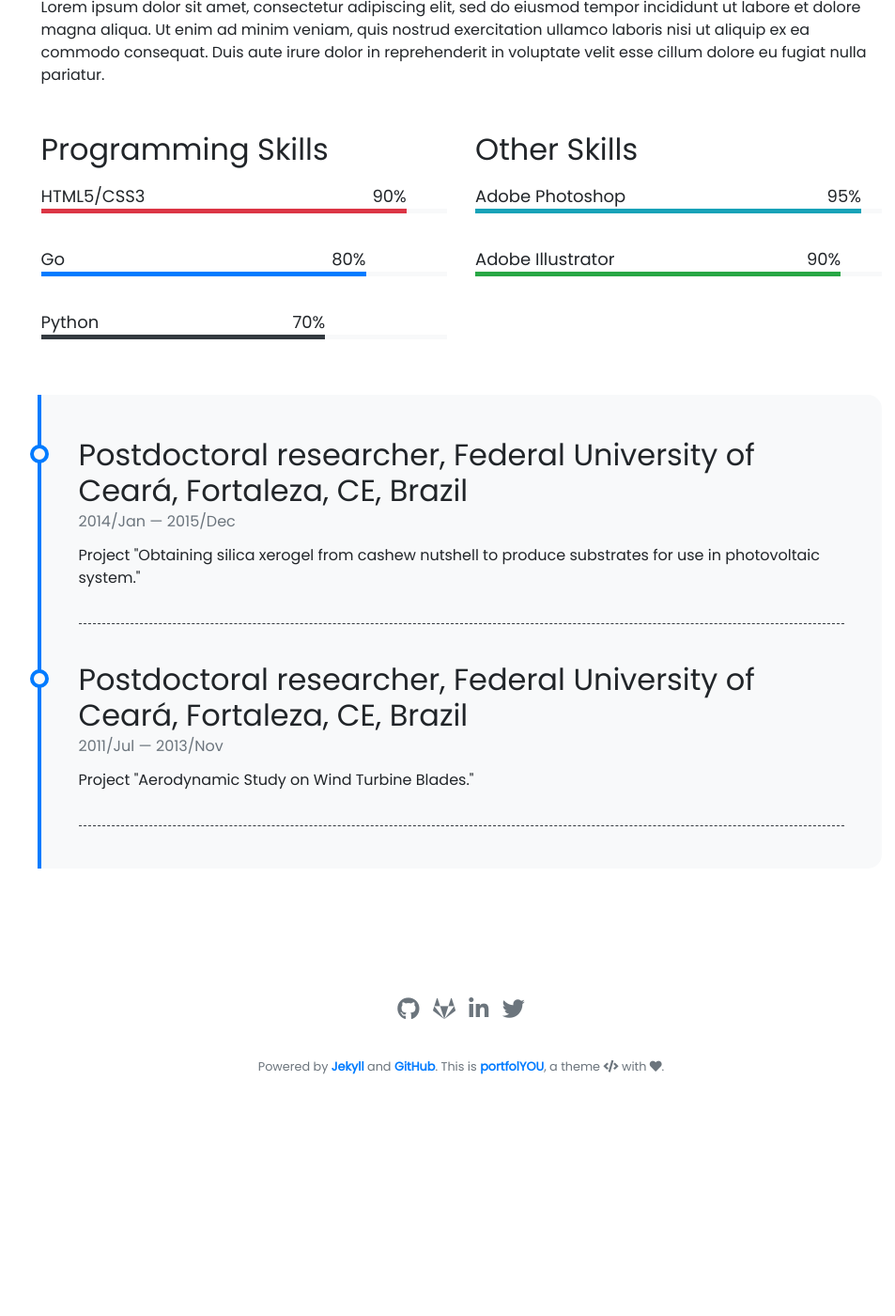
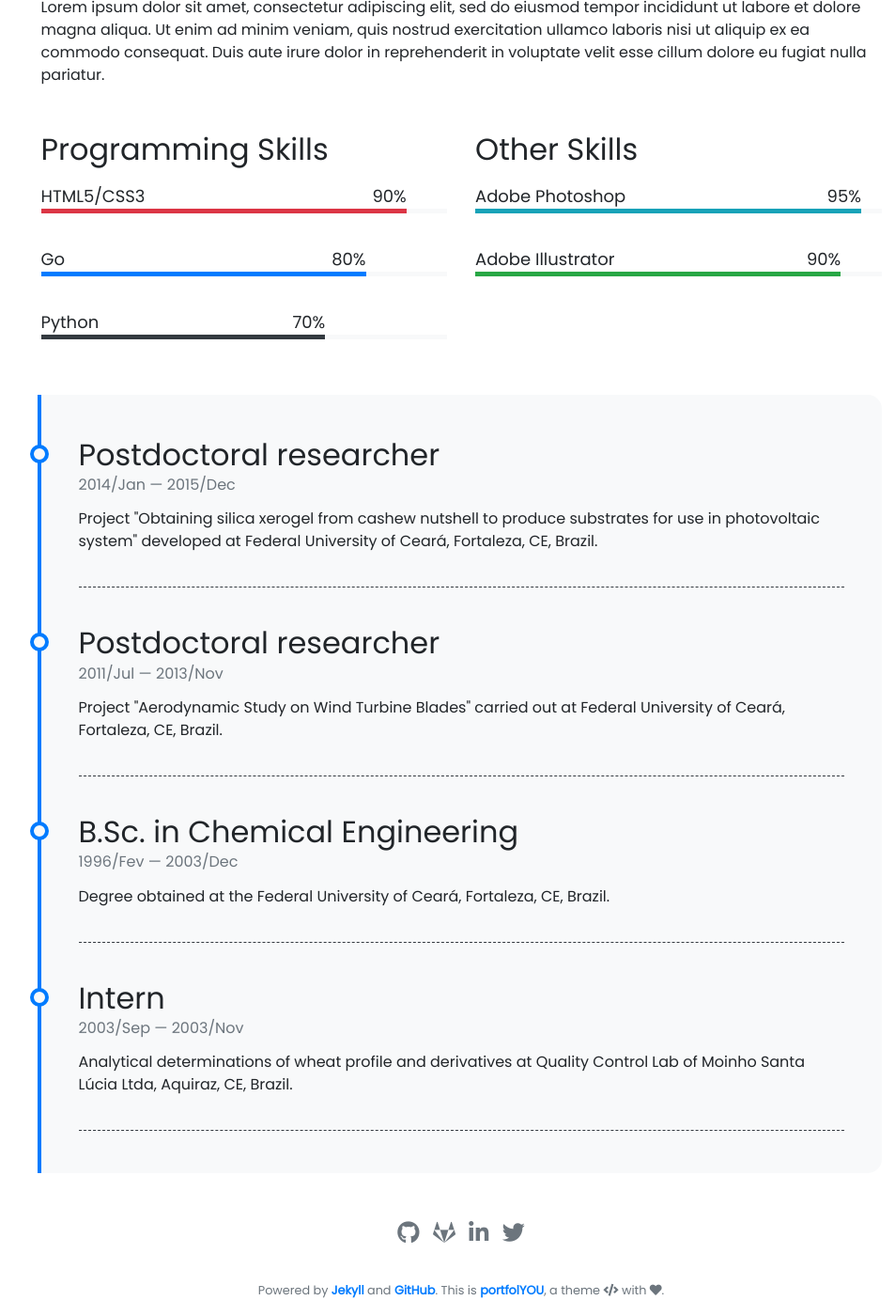
Before and after one commit to helioRocha/heliorocha.github.io, a Jekyll site: the page built from pages/about.md, in a window 1280 px wide and 1400 px high, scrolled down 238 px. Shown: the whole window at 94% size, without its empty margins (149-1102 px from the left). Built offline with Jekyll 4.4.1, drawn with Linux system fonts in a browser that asks for light colours; nearby versions of some CDN libraries; emoji names are drawn with the system emoji font.

Commit message:
Update timeline.yml

```diff
--- a/_data/timeline.yml
+++ b/_data/timeline.yml
@@ -1,10 +1,23 @@
-- title: Postdoctoral researcher, Federal University of Ceará, Fortaleza, CE, Brazil
+- title: Postdoctoral researcher
   from: 2014/Jan
   to: 2015/Dec
   description: Project "Obtaining silica xerogel from cashew nutshell to produce
-               substrates for use in photovoltaic system."
+               substrates for use in photovoltaic system" developed at
+               Federal University of Ceará, Fortaleza, CE, Brazil.
 
-- title: Postdoctoral researcher, Federal University of Ceará, Fortaleza, CE, Brazil
+- title: Postdoctoral researcher
   from: 2011/Jul
   to: 2013/Nov
-  description: Project "Aerodynamic Study on Wind Turbine Blades."
+  description: Project "Aerodynamic Study on Wind Turbine Blades" carried out at
+               Federal University of Ceará, Fortaleza, CE, Brazil.
+
+- title: B.Sc. in Chemical Engineering
+  from: 1996/Fev
+  to: 2003/Dec
+  description: Degree obtained at the Federal University of Ceará, Fortaleza, CE, Brazil.
+
+- title: Intern
+  from: 2003/Sep
+  to: 2003/Nov
+  description: Analytical determinations of wheat profile and derivatives at
+               Quality Control Lab of Moinho Santa Lúcia Ltda, Aquiraz, CE, Brazil.
```
